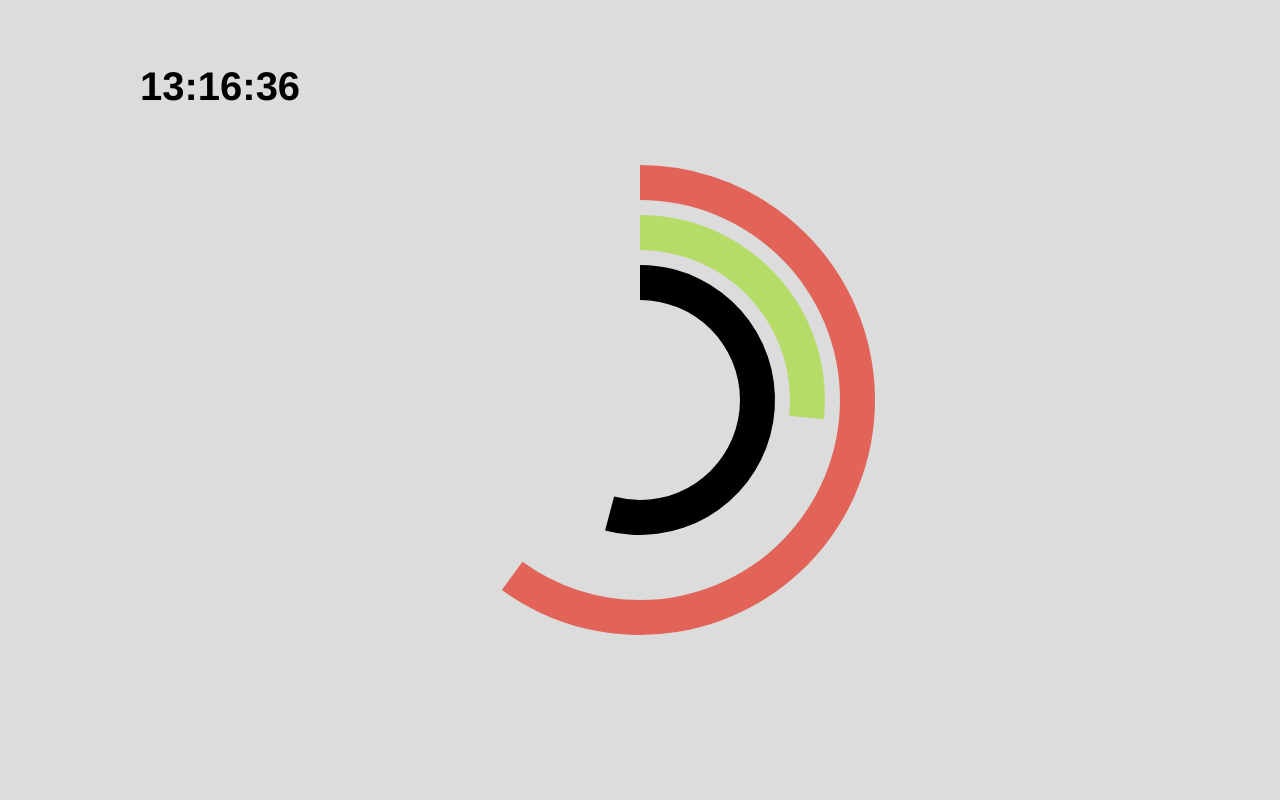
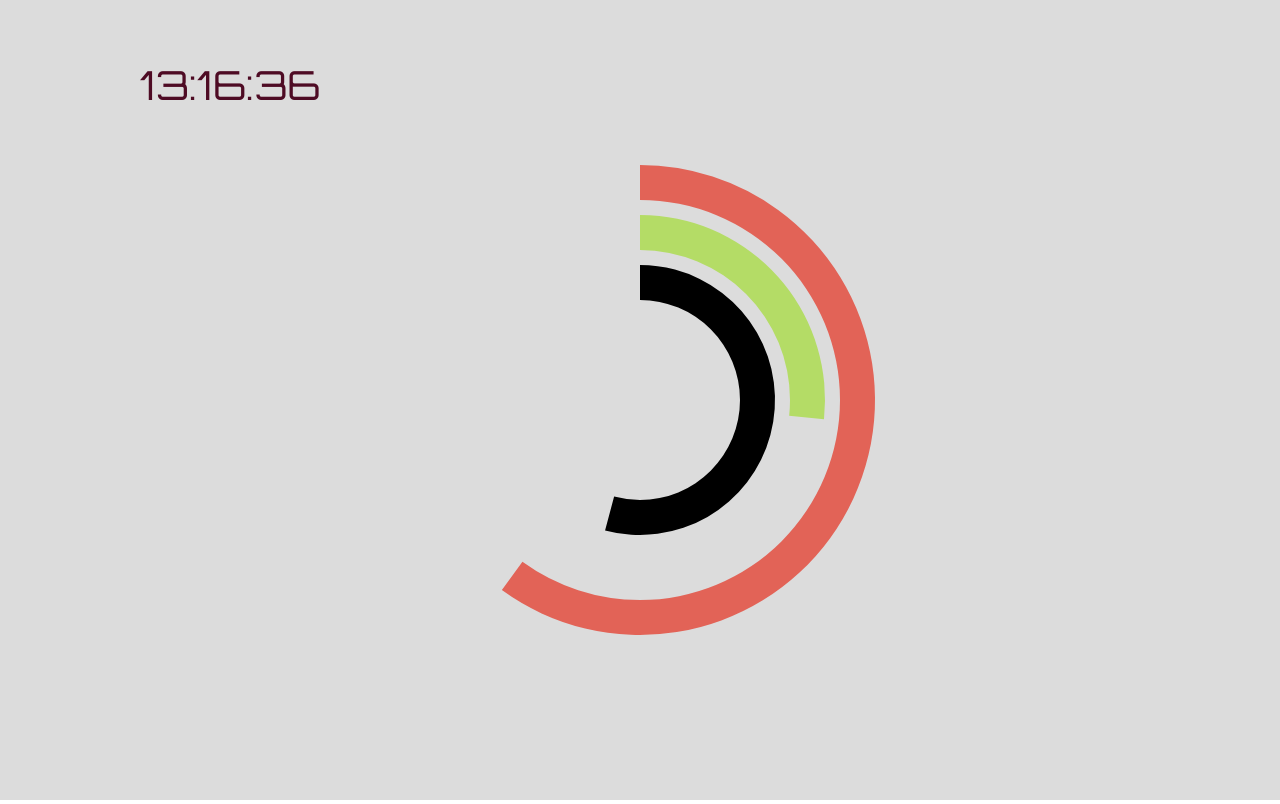
Before and after one commit to Priti-Pandurangan/polar-clock, a plain HTML site: page index.html in a window 1280 px wide. Drawn offline with Linux system fonts and the light colour scheme.

Commit message:
changed clock font

```diff
--- a/css/clock.css
+++ b/css/clock.css
@@ -4,4 +4,5 @@
 }
 canvas {
 	background: #DCDCDC;
+	font-family: "Orbitron", sans-serif;
 }
--- a/index.html
+++ b/index.html
@@ -5,6 +5,7 @@
     <meta charset="utf-8">
     <title>Polar Clock</title>
     <link rel="stylesheet" href="css/clock.css">
+    <link href='https://fonts.googleapis.com/css?family=Orbitron' rel='stylesheet' type='text/css'>
 </head>
 
 <body>
--- a/js/clock.js
+++ b/js/clock.js
@@ -39,9 +39,10 @@ function draw() {
 
     text = getTime(date.getHours(), date.getMinutes(), date.getSeconds())
 
-    ctx.font = "bold 40px Helvetica, Arial, sans-serif"
+    ctx.font = "40px Orbitron, Arial, sans-serif"
+    ctx.fillStyle = "#4E0B24"
     ctx.fillText(text, 140, 100)
-    ctx.fillStyle = "red"
+
 }
 
 function drawHand(radius, theta, color, width) {
```
